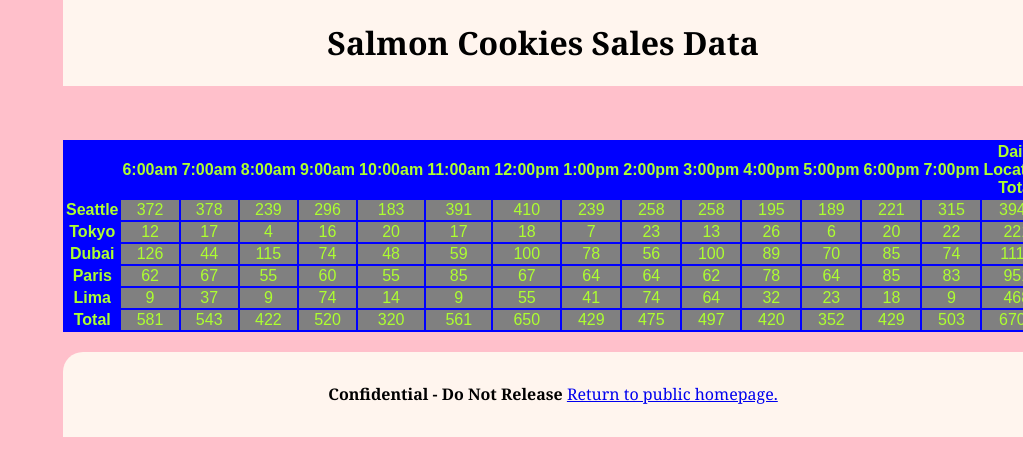
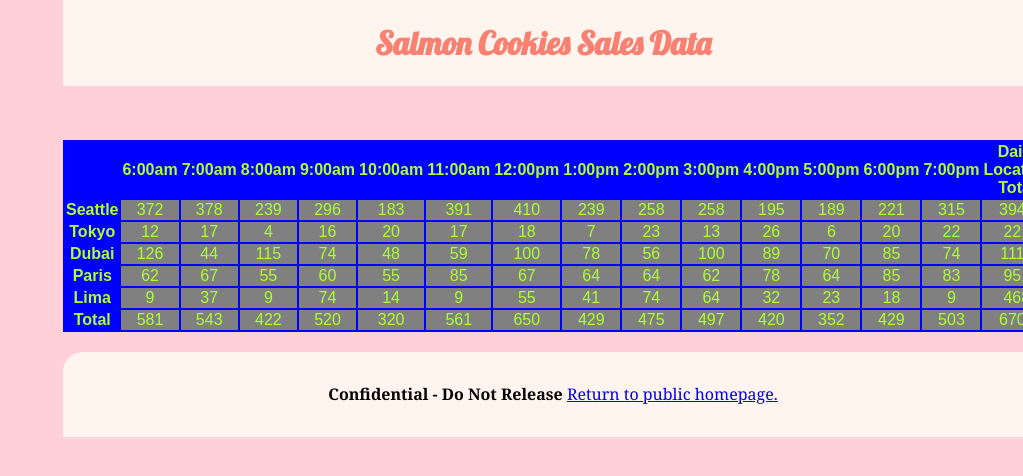
Before and after one commit to Alex-Angelico/cookie-stand, a plain HTML site: page sales.html in a window 1280 px wide. Shown: the top 476 px of the page, without its empty margins (257-1280 px from the left). Drawn offline with Linux system fonts and the light colour scheme.

Commit message:
imported custom google font to css; implemented font in index and sales; added references to readme

```diff
--- a/css/style.css
+++ b/css/style.css
@@ -1,5 +1,7 @@
+@import url('https://fonts.googleapis.com/css?family=Lobster');
+
 body {
-  background-color: pink;
+  background-color: rgb(255, 208, 215);
   z-index: 10;
   margin: 0px auto 0px auto;
   position: relative;
@@ -17,7 +19,8 @@ header {
 }
 
 .highlight {
-  color: blue;
+  color: salmon;
+  font-family: Lobster, open-sans;
 }
 
 nav ul{
--- a/sales.html
+++ b/sales.html
@@ -8,7 +8,7 @@
 
 <body>
     <header>
-        <h1>Salmon Cookies Sales Data</h1>
+        <h1><span class="highlight">Salmon Cookies Sales Data</span></h1>
     </header>
     <main>
         <section>
```
Also changed, not shown: index.html (+3 -4 lines), 1 other file.
